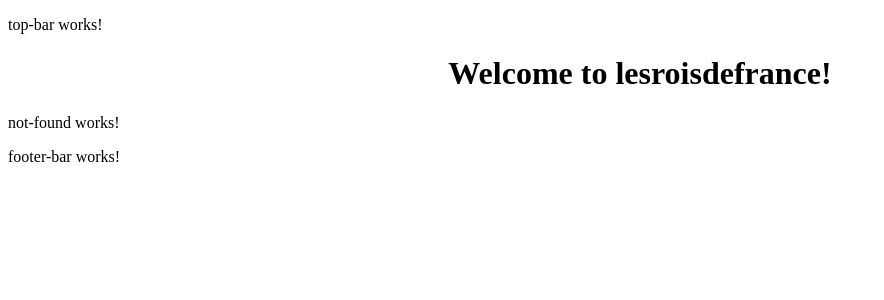
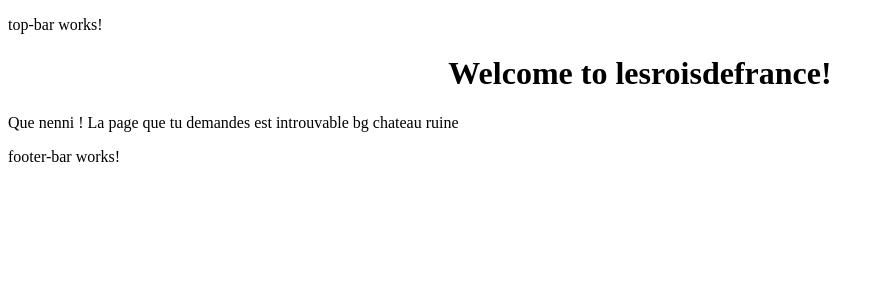
Before and after one commit to lucsimoni/lesroisdefrance, an Angular app: page /page-introuvable in a window 1280 px wide. Shown: the top 300 px of the page, without its empty margins (0-884 px from the left). Built offline with nearby package versions, Linux system fonts and the light colour scheme.

Commit message:
wording page introuvable

```diff
--- a/src/app/not-found/not-found.component.html
+++ b/src/app/not-found/not-found.component.html
@@ -1,3 +1,5 @@
 <p>
-  not-found works!
+  Que nenni !
+  La page que tu demandes est introuvable
+  bg chateau ruine
 </p>
```
